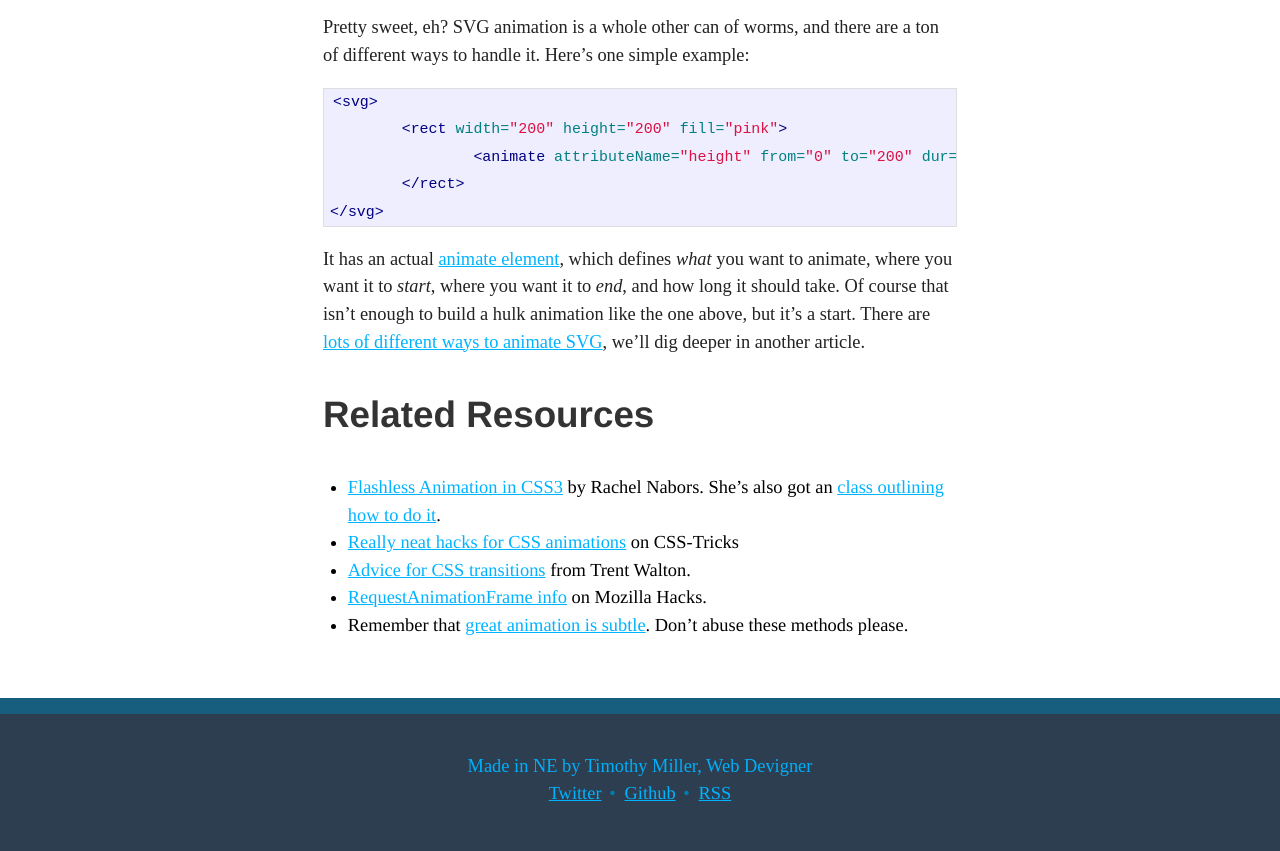
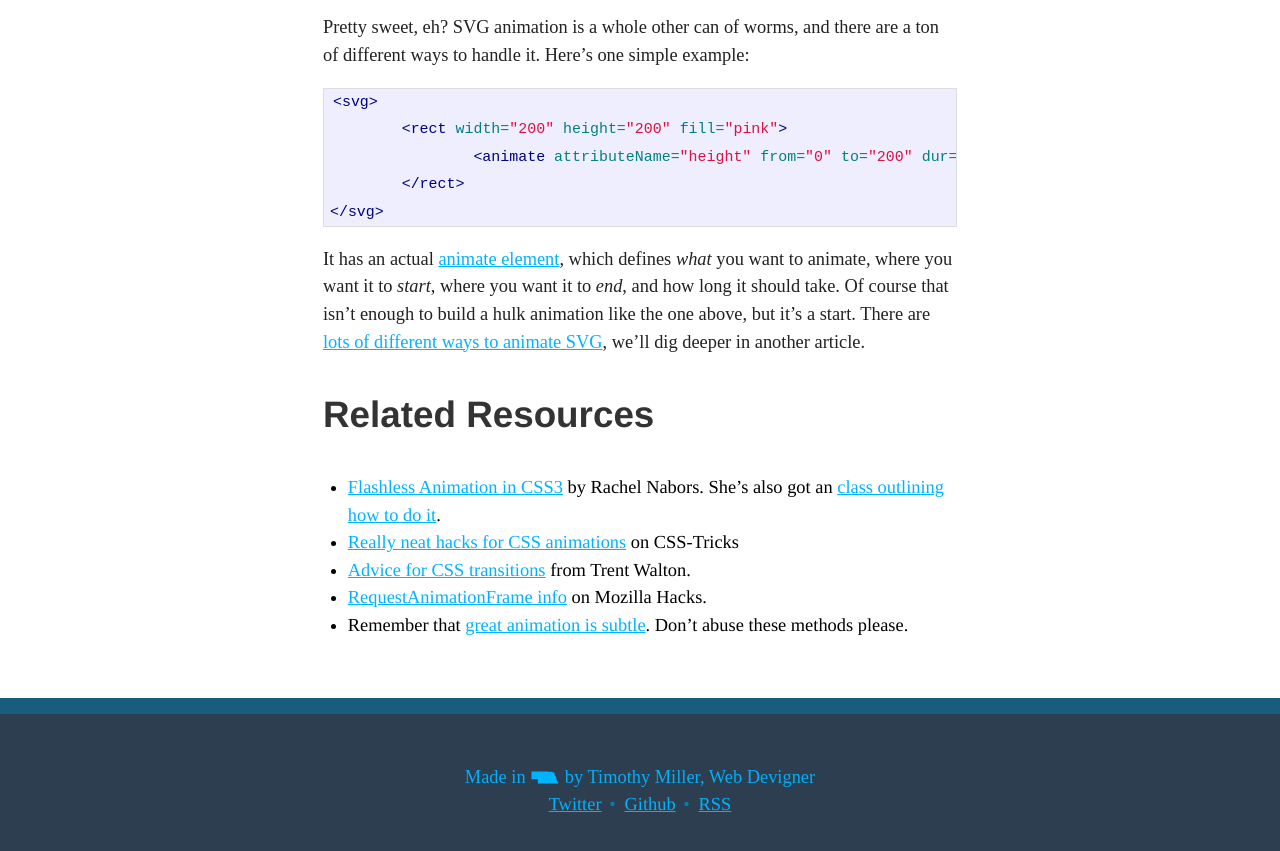
Before and after one commit to WebInspectInc/tjacobdesign.github.io, a Jekyll site: the page built from index.html, in a window 1280 px wide and 900 px high, scrolled down 3257 px, cut to the strip 44-895 px from the top of the window. Built offline with Jekyll 4.4.1, drawn with Linux system fonts in a browser that asks for light colours; some web fonts are replaced; Markdown is read by kramdown in place of the engine named in the settings.

Commit message:
Added NE icon to footer

```diff
--- a/_layouts/default.html
+++ b/_layouts/default.html
@@ -25,7 +25,7 @@
 			{{ content }}
 
 			<footer class="footer">
-				<p>Made in NE by Timothy Miller, Web Devigner</p>
+				<p>Made in {% include NE.svg %} by Timothy Miller, Web Devigner</p>
 				<nav>
 					<a href="https://twitter.com/tjacobdesign">Twitter</a>
 					<a href="https://github.com/tjacobdesign">Github</a>
```
Also changed, not shown: _includes/NE.svg (added).
